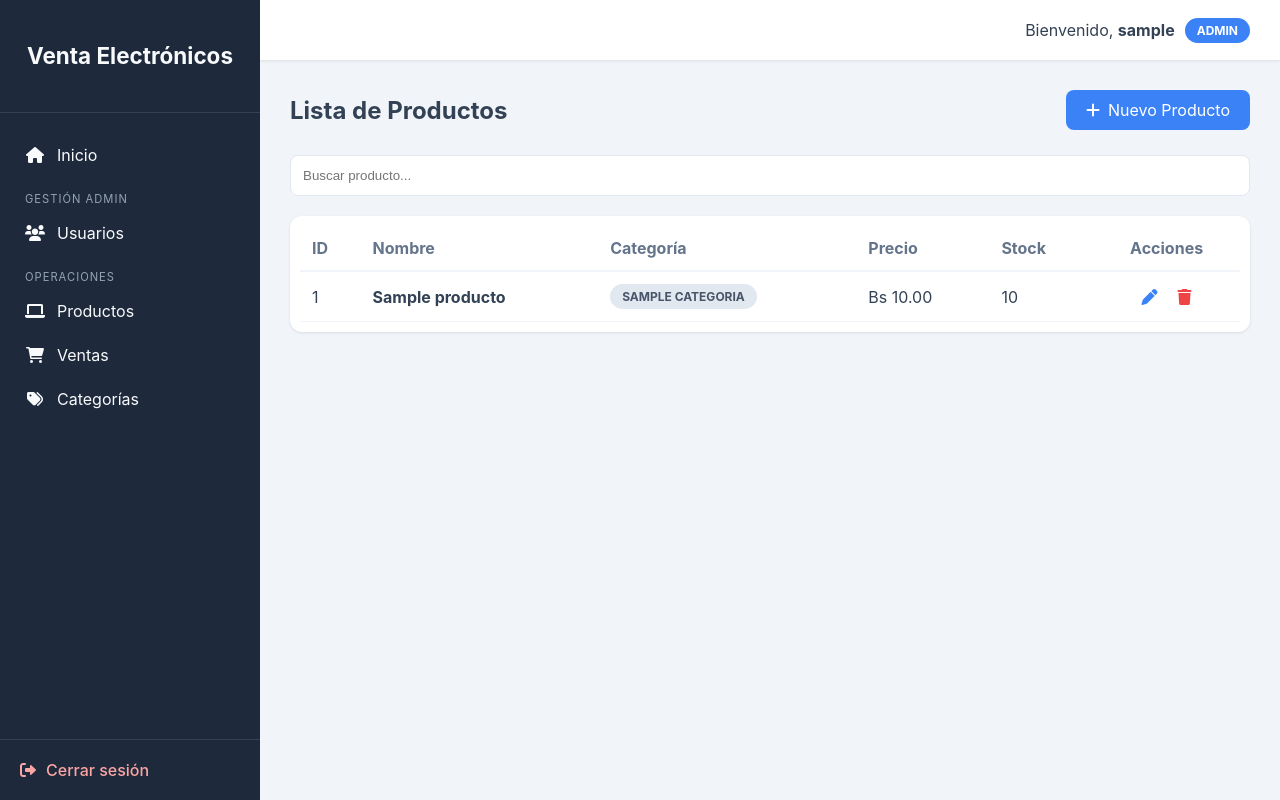
After one commit to SydCrow-bit/VENTA-DE-PRODUCTOS, a Flask app: page /productos/ in a window 1280 px wide. The commit adds this page. Run offline with Flask 3, Linux system fonts and the light colour scheme; a user stored in the database is signed in; tables that the repository leaves empty hold one stand-in row (values such as "Sample post"); parts of the project's set-up code (start-up, migrations or seed data) failed here and were passed over.

Commit message:
feat: :sparkles: agregando modulo de productos

```diff
--- a/app/__init__.py
+++ b/app/__init__.py
@@ -21,11 +21,13 @@ def create_app():
     from .admin import admin_bp
     from .inicio import inicio_bp
     from .categorias import categorias_bp
+    from .productos import productos_bp
 
     # registrar blueprints
     app.register_blueprint(auth_bp)
     app.register_blueprint(admin_bp)
     app.register_blueprint(inicio_bp)
     app.register_blueprint(categorias_bp)
+    app.register_blueprint(productos_bp)
 
     return app
--- a/app/productos.py
+++ b/app/productos.py
@@ -0,0 +1,76 @@
+from flask import Blueprint, render_template, request, redirect, url_for, flash
+from flask_login import login_required
+from .models import Producto, Categoria
+from .extensions import db
+from .decorators import admin_required, referrer_required
+
+productos_bp = Blueprint("productos", __name__, url_prefix="/productos")
+
+@productos_bp.route("/")
+@login_required
+@referrer_required
+def index():
+    productos = Producto.query.all()
+    return render_template("productos/index.html", productos=productos)
+
+@productos_bp.route("/create", methods=["GET", "POST"])
+@login_required
+@admin_required
+@referrer_required
+def create():
+    categorias = Categoria.query.all()
+
+    if request.method == "POST":
+        nombre = request.form.get("nombre")
+        descripcion = request.form.get("descripcion")
+        precio = request.form.get("precio")
+        stock = request.form.get("stock")
+        categoria_id = request.form.get("categoria_id")
+
+        nuevo_producto = Producto(
+            nombre=nombre,
+            descripcion=descripcion,
+            precio=precio,
+            stock=stock,
+            categoria_id=categoria_id
+        )
+        db.session.add(nuevo_producto)
+        db.session.commit()
+
+        flash("Producto creado exitosamente", "success")
+        return redirect(url_for("productos.index"))
+
+    return render_template("productos/create.html", categorias=categorias)
+
+@productos_bp.route("/edit/<int:id>", methods=["GET", "POST"])
+@login_required
+@admin_required
+@referrer_required
+def edit(id):
+    producto = Producto.query.get_or_404(id)
+    categorias = Categoria.query.all()
+
+    if request.method == "POST":
+        producto.nombre = request.form.get("nombre")
+        producto.descripcion = request.form.get("descripcion")
+        producto.precio = request.form.get("precio")
+        producto.stock = request.form.get("stock")
+        producto.categoria_id = request.form.get("categoria_id")
+
+        db.session.commit()
+        flash("Producto actualizado exitosamente", "success")
+        return redirect(url_for("productos.index"))
+
+    return render_template("productos/edit.html", producto=producto, categorias=categorias)
+
+@productos_bp.route("/destroy/<int:id>")
+@login_required
+@admin_required
+@referrer_required
+def destroy(id):
+    producto = Producto.query.get_or_404(id)
+    db.session.delete(producto)
+    db.session.commit()
+
+    flash("Producto eliminado exitosamente", "success")
+    return redirect(url_for("productos.index"))
--- a/app/templates/base.html
+++ b/app/templates/base.html
@@ -26,7 +26,7 @@
                     {% endif %}
 
                     <li class="menu-label">Operaciones</li>
-                    <li><a href="#"><i class="fas fa-laptop"></i> Productos</a></li>
+                    <li><a href="{{ url_for('productos.index') }}"><i class="fas fa-laptop"></i> Productos</a></li>
                     <li><a href="#"><i class="fas fa-shopping-cart"></i> Ventas</a></li>
                     <li><a href="{{ url_for('categorias.index') }}"><i class="fas fa-tags"></i> Categorías</a></li>
                 </ul>
--- /dev/null
+++ b/app/templates/productos/index.html
@@ -0,0 +1,78 @@
+{% extends "base.html" %}
+
+{% block title %}Gestión de Productos{% endblock %}
+
+{% block content %}
+<div style="display: flex; justify-content: space-between; align-items: center; margin-bottom: 25px;">
+    <div>
+        <h1 style="margin: 0;">Lista de Productos</h1>
+    </div>
+
+    <a href="{{ url_for('productos.create') }}" style="background: #3b82f6; color: white; padding: 10px 20px; border-radius: 8px; text-decoration: none; display: flex; align-items: center; gap: 8px;">
+        <i class="fas fa-plus"></i> Nuevo Producto
+    </a>
+</div>
+
+<div style="margin-bottom: 20px;">
+    <input type="text" id="buscador" placeholder="Buscar producto..." style="width: 100%; padding: 12px; border: 1px solid #e2e8f0; border-radius: 8px; box-sizing: border-box;">
+</div>
+
+<div class="table-responsive">
+    <table class="custom-table" style="width: 100%; border-collapse: collapse;">
+        <thead>
+            <tr style="border-bottom: 2px solid #f1f5f9;">
+                <th style="text-align: left; padding: 12px; color: #64748b;">ID</th>
+                <th style="text-align: left; padding: 12px; color: #64748b;">Nombre</th>
+                <th style="text-align: left; padding: 12px; color: #64748b;">Categoría</th>
+                <th style="text-align: left; padding: 12px; color: #64748b;">Precio</th>
+                <th style="text-align: left; padding: 12px; color: #64748b;">Stock</th>
+                <th style="text-align: center; padding: 12px; color: #64748b;">Acciones</th>
+            </tr>
+        </thead>
+        <tbody id="tabla-productos">
+            {% for producto in productos %}
+            <tr style="border-bottom: 1px solid #f1f5f9;" class="fila-producto">
+                <td style="padding: 12px;">{{ producto.id }}</td>
+                <td style="padding: 12px;"><strong>{{ producto.nombre }}</strong></td>
+                <td style="padding: 12px;">
+                    <span class="badge" style="background-color: #e2e8f0; color: #475569;">
+                        {{ producto.categoria.nombre }}
+                    </span>
+                </td>
+                <td style="padding: 12px;">Bs {{ producto.precio }}</td>
+                <td style="padding: 12px;">{{ producto.stock }}</td>
+                <td style="padding: 12px; text-align: center;">
+                    <div style="display: flex; justify-content: center; gap: 20px;">
+                        <a href="{{ url_for('productos.edit', id=producto.id) }}" style="text-decoration: none;">
+                            <i class="fas fa-pen" style="color: #3b82f6;"></i>
+                        </a>
+
+                        <a href="{{ url_for('productos.destroy', id=producto.id) }}"
+                           style="text-decoration: none;"
+                           onclick="return confirm('¿Eliminar el producto {{ producto.nombre }}?')">
+                            <i class="fas fa-trash" style="color: #ef4444;"></i>
+                        </a>
+                    </div>
+                </td>
+            </tr>
+            {% endfor %}
+        </tbody>
+    </table>
+</div>
+
+<script>
+    document.getElementById("buscador").addEventListener("keyup", function() {
+        let filtro = this.value.toLowerCase();
+        let filas = document.querySelectorAll(".fila-producto");
+
+        filas.forEach(function(fila) {
+            let texto = fila.innerText.toLowerCase();
+            if (texto.includes(filtro)) {
+                fila.style.display = "";
+            } else {
+                fila.style.display = "none";
+            }
+        });
+    });
+</script>
+{% endblock %}
```
Also changed, not shown: app/models.py (+9 -0 lines), app/templates/productos/create.html (added, +57 -0 lines), app/templates/productos/edit.html (added, +58 -0 lines), migrations/versions/ba3097f831ea_agrega_tabla_producto.py (added, +37 -0 lines).
